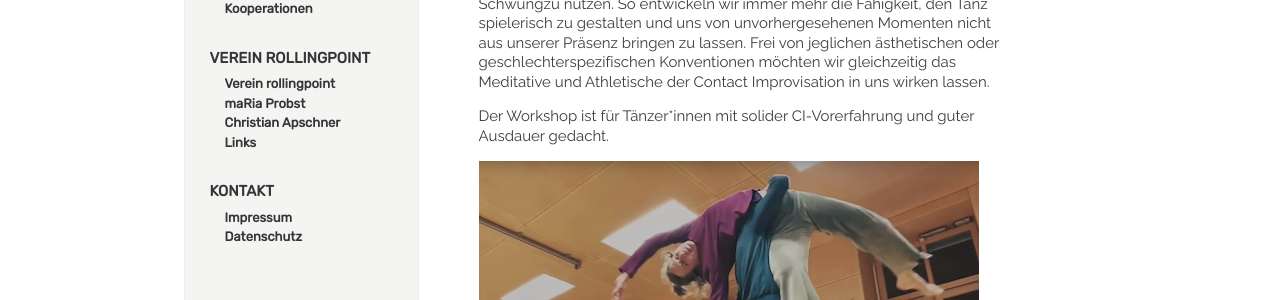
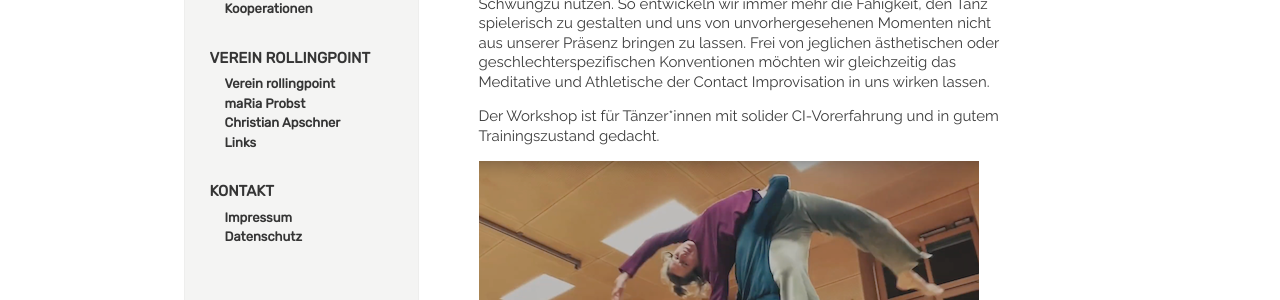
Before and after one commit to manulari/rollingpointat, a Jekyll site: the page built from _pages_de/wsws2024.md, in a window 1280 px wide. Shown: the part 691-991 px from the top of the page. Built offline with Jekyll 4.4.1, drawn with Linux system fonts in a browser that asks for light colours; comment, search, counter and statistics services are not loaded.

Commit message:
Update page (de) “wsws2024”

```diff
--- a/_pages_de/wsws2024.md
+++ b/_pages_de/wsws2024.md
@@ -32,7 +32,7 @@ Das "Fliegen" übt in der Contact Improvisation eine ganz besonderen Reiz aus. D
 \
 Ziel des Workshops ist das passende "mindsetting" des Zuhörens und Spürens zu finden um lifts mit Leichtigkeit aus dem "Kontakt" und Bewegungsfluss heraus entstehen zu lassen. Wir möchten die richtige Technik finden um Kraft effizient und körperschonend einzusetzen und den Schwungzu nutzen. So entwickeln wir immer mehr die Fähigkeit, den Tanz spielerisch zu gestalten und uns von unvorhergesehenen Momenten nicht aus unserer Präsenz bringen zu lassen. Frei von jeglichen ästhetischen oder geschlechterspezifischen Konventionen möchten wir gleichzeitig das Meditative und Athletische der Contact Improvisation in uns wirken lassen.
 
-Der Workshop ist für Tänzer*innen mit solider CI-Vorerfahrung und guter Ausdauer gedacht.
+Der Workshop ist für Tänzer*innen mit solider CI-Vorerfahrung und in gutem Trainingszustand gedacht.
 
 <div class="imglink"><a target="_blank" href="https://www.youtube.com/watch?v=6tbJKhYSShk"><img src="/assets/uploads/bildschirmfoto-2023-12-03-um-21.32.38.png" alt="" /><div>Video Contact Flying Skills</div></a></div>
 
```
